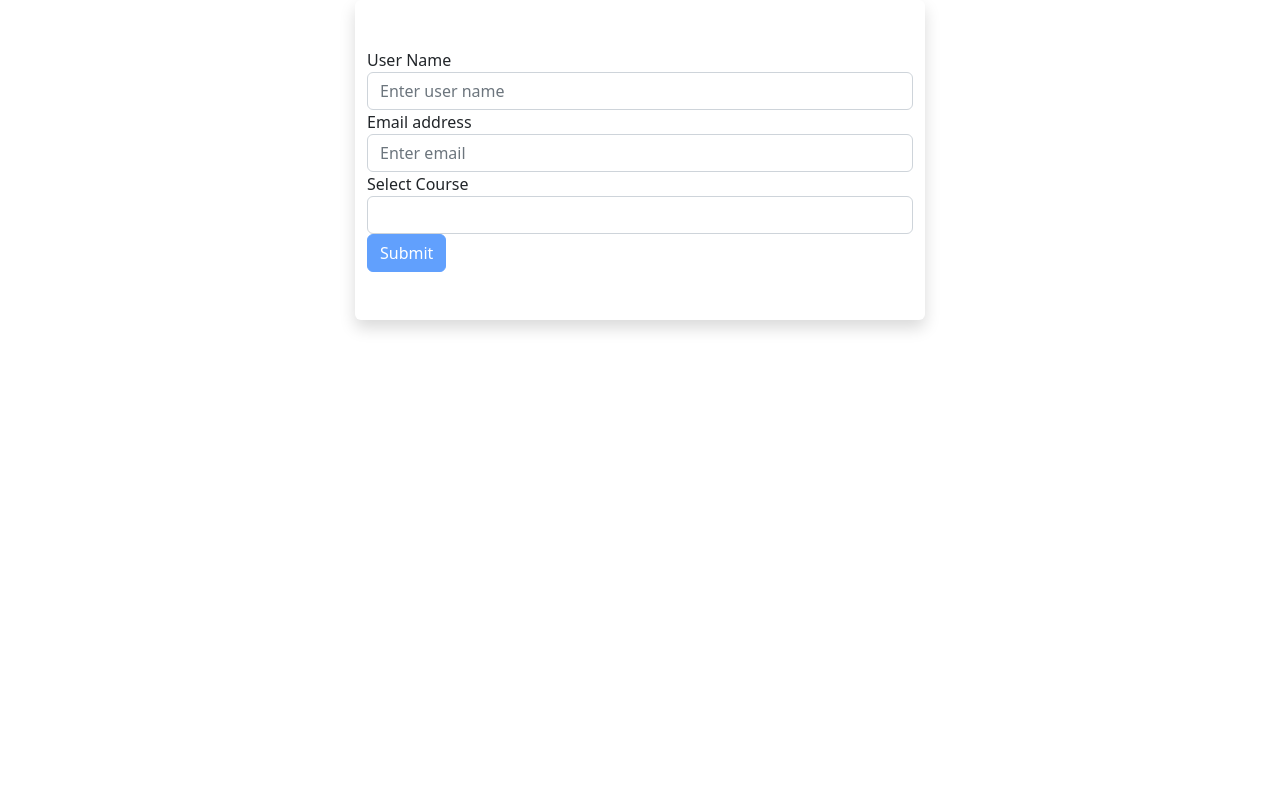
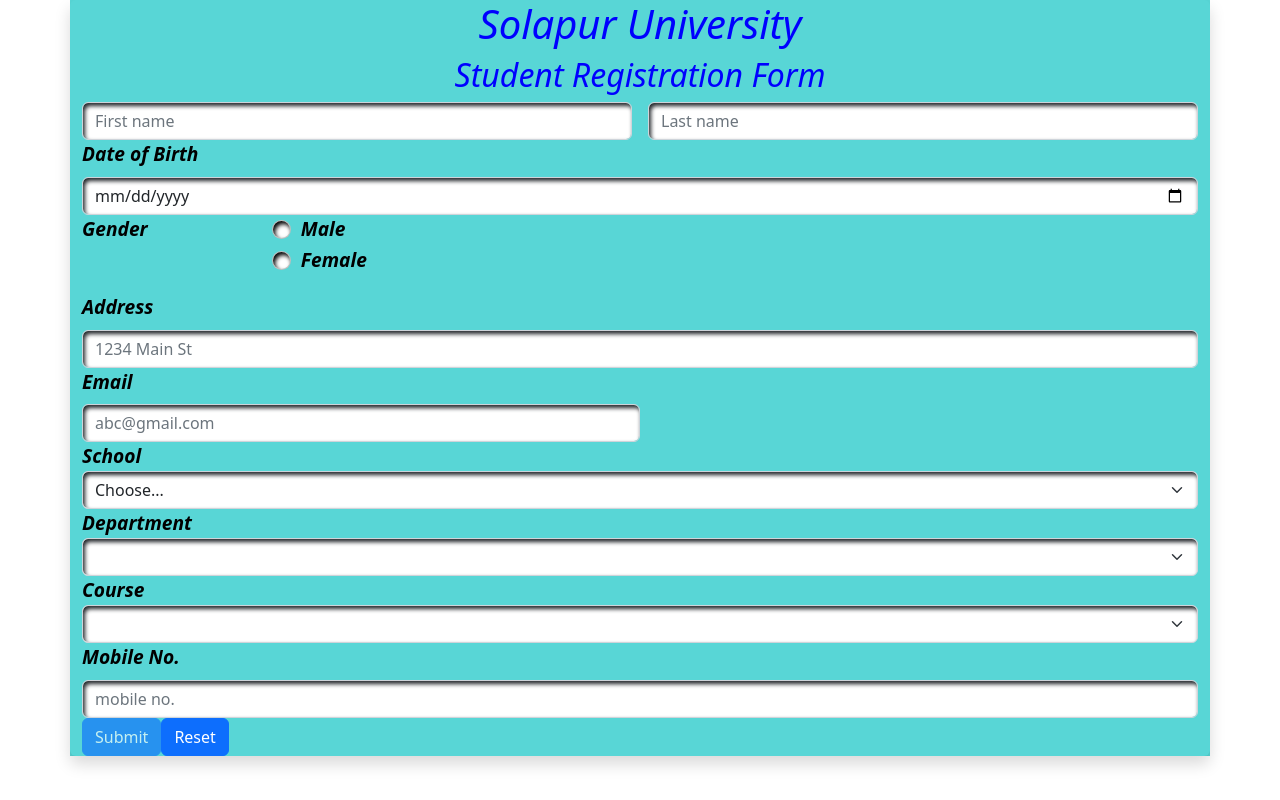
Before and after one commit to parshuramRathod/angularapp, an Angular app: page / in a window 1280 px wide. Built offline with nearby package versions, Linux system fonts and the light colour scheme.

Commit message:
assignment completed on template driven form
assignment completed on template driven form

```diff
--- a/src/app/app.component.html
+++ b/src/app/app.component.html
@@ -113,5 +113,8 @@
 
 </app-practice3> -->
 
-<app-simpleform></app-simpleform>
+<!-- <app-simpleform></app-simpleform> -->
+
+<app-asment-simple-form></app-asment-simple-form>
+
 <router-outlet></router-outlet>
--- a/src/app/asment-simple-form/asment-simple-form.component.css
+++ b/src/app/asment-simple-form/asment-simple-form.component.css
@@ -0,0 +1,19 @@
+.container{
+background-color: rgb(88, 214, 214);
+color: black;
+font-size: larger;
+font-style: italic;
+margin-bottom: 10px;
+font-weight: bold;
+}
+input.ng-invalid.ng-touched{
+    border: 2px solid rgb(238, 34, 34);
+
+}
+input,select{
+    box-shadow:2px 3px 4px inset;
+}
+h1,h2{
+    text-align: center;
+    color: blue;
+}
--- a/src/app/asment-simple-form/asment-simple-form.component.html
+++ b/src/app/asment-simple-form/asment-simple-form.component.html
@@ -1 +1,77 @@
-<p>asment-simple-form works!</p>
+<div class="container">
+    <div class="row justify-content-center">
+        <div class="col-md-18 text left rounded shadow py-6">
+            <div>
+                <h1>Solapur University</h1>
+                <h2>Student Registration Form</h2>
+            </div>
+            <form (ngSubmit)="onSubmit(studentForm)" #studentForm="ngForm">
+                <div class="row g-3">
+                    <div class="col">
+                        <input type="text" class="form-control" placeholder="First name" name="First name" ngModel required>
+                    </div>
+                    <div class="col">
+                        <input type="text" class="form-control" placeholder="Last name" name="Last name" ngModel required>
+                    </div>
+                </div>
+                <div class="col-12">
+                    <label class="form-label">Date of Birth</label>
+                    <input type="date" class="form-control" name="Date of Birth" ngModel required>
+                </div>
+                <fieldset class="row mb-3">
+                    <legend class="col-form-label col-sm-2 pt-0">Gender</legend>
+                    <div class="col-sm-10">
+                        <div class="form-check" required>
+                            <input class="form-check-input" type="radio" name="exampleRadios">
+                            <label class="form-check-label">Male</label>
+                        </div>
+                        <div class="form-check">
+                            <input class="form-check-input" type="radio" name="exampleRadios">
+                            <label class="form-check-label">Female</label>
+                        </div>
+                    </div>
+                </fieldset>
+                <div class="col-12">
+                    <label for="inputAddress" class="form-label">Address</label>
+                    <input type="text" class="form-control" id="inputAddress" placeholder="1234 Main St" name="address" ngModel required>
+                </div>
+                <div class="col-md-6">
+                    <label for="inputEmail4" class="form-label">Email</label>
+                    <input type="email" class="form-control" email placeholder="abc@gmail.com" name="email" ngModel required>
+                </div>
+                <div class="col-auto">
+                    <label>School</label>
+                    <select class="form-select">
+                        <option selected>Choose...</option>
+                        <option value="1">SCC</option>
+                        <option value="2">HSC</option>
+                    </select>
+                </div>
+                <div class="col-auto">
+                    <label>Department</label>
+                    <select class="form-select" name="Department" ngModel required>
+                        <option selected>Choose...</option>
+                        <option value="1">Civil</option>
+                        <option value="2">Electrical and Electronics</option>
+                        <option value="3">Computer and Science</option>
+                    </select>
+                </div>
+                <div class="col-auto">
+                    <label>Course</label>
+                    <select class="form-select" name="course" ngModel required>
+                        <option selected>Choose...</option>
+                        <option value="1">Engineering</option>
+                        <option value="2">Law</option>
+                        <option value="3">Medical</option>
+                    </select>
+                </div>
+                <div class="col-12">
+                    <label class="form-label">Mobile No.</label>
+                    <input type="number" class="form-control" maxlength="10" placeholder="mobile no." name="mob no." ngModel required>
+                </div>
+                <button type="submit" [disabled]="!studentForm.valid" class="btn btn-primary">Submit</button>
+                <button type="reset" class="btn btn-primary">Reset</button>
+            </form>
+        </div>
+    </div>
+</div>
--- a/src/app/asment-simple-form/asment-simple-form.component.ts
+++ b/src/app/asment-simple-form/asment-simple-form.component.ts
@@ -1,4 +1,6 @@
+import { NgForOf } from '@angular/common';
 import { Component, OnInit } from '@angular/core';
+import { NgForm } from '@angular/forms';
 
 @Component({
   selector: 'app-asment-simple-form',
@@ -7,6 +9,9 @@
 })
 export class AsmentSimpleFormComponent implements OnInit {
 
+  onSubmit(studentForm:NgForm){
+    console.log(studentForm);
+  }
   constructor() { }
 
   ngOnInit() {
```
